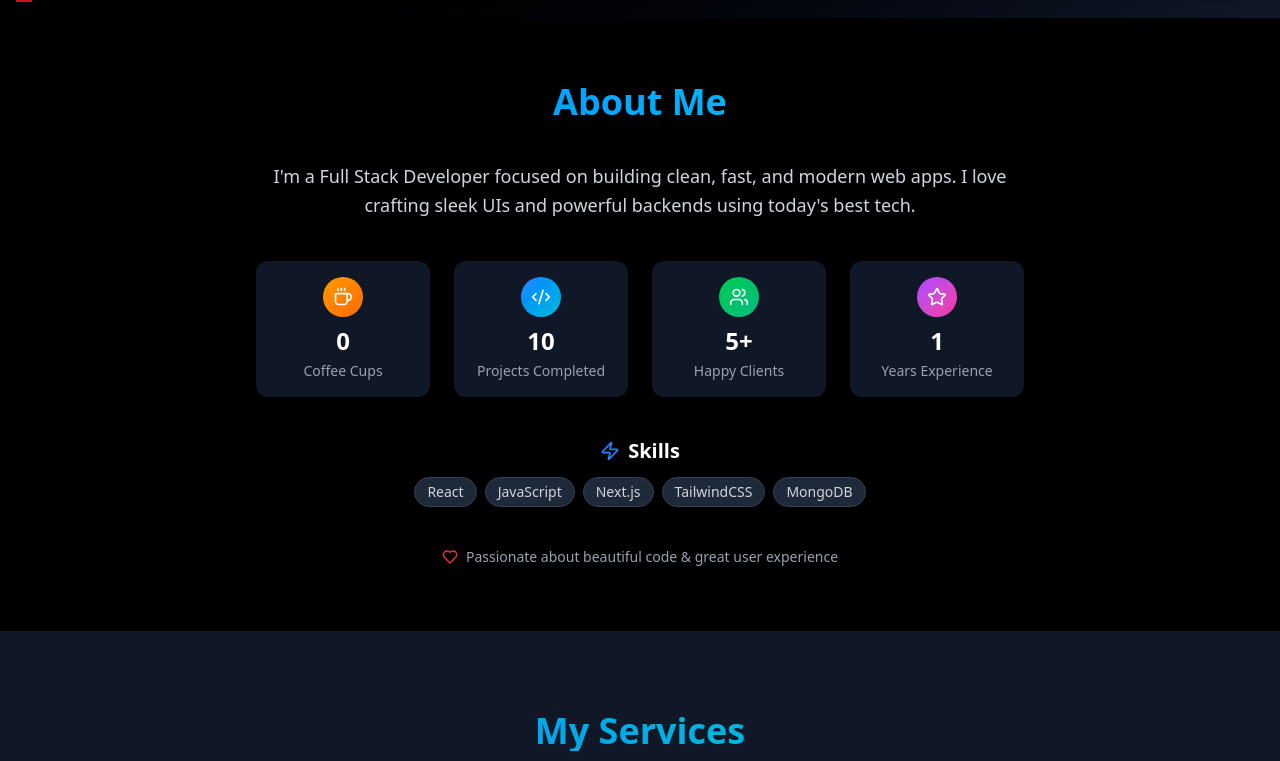
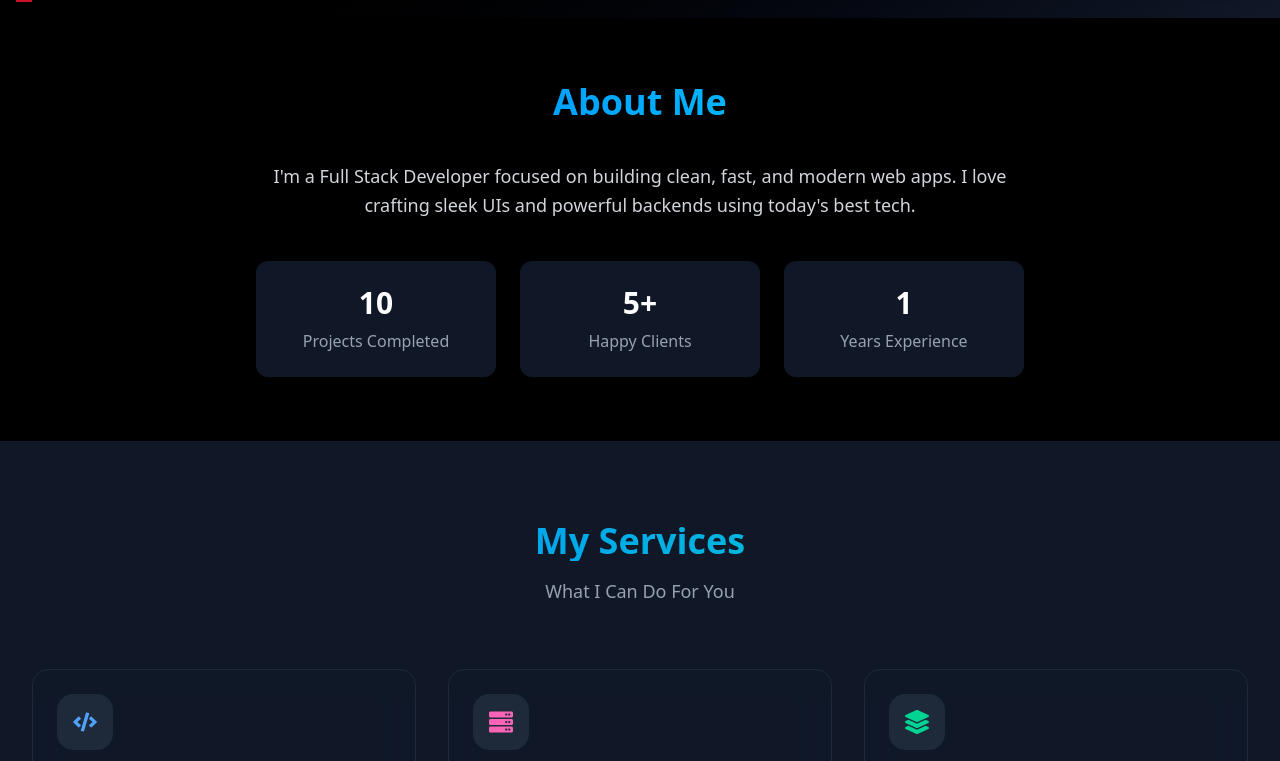
Before and after one commit to AbdulRehman817/New-Portfolio, a React (Vite) app: page / in a window 1280 px wide. Shown: the part 782-1543 px from the top of the page. Built offline with nearby package versions, Linux system fonts and the light colour scheme.

Commit message:
Update About.tsx

```diff
--- a/src/components/About.tsx
+++ b/src/components/About.tsx
@@ -1,5 +1,4 @@
 import { useInView } from "react-intersection-observer";
-import { Code2, Star, Coffee, Users, Zap, Heart } from "lucide-react";
 import CountUp from "react-countup";
 import { motion } from "framer-motion";
 
@@ -7,13 +6,10 @@ export default function About() {
   const [ref, inView] = useInView({ triggerOnce: true, threshold: 0.2 });
 
   const stats = [
-    { icon: Coffee, value: 0, label: "Coffee Cups", color: "from-amber-500 to-orange-500" },
-    { icon: Code2, value: 10, label: "Projects Completed", color: "from-blue-500 to-cyan-500" },
-    { icon: Users, value: 5, label: "Happy Clients", color: "from-green-500 to-emerald-500" },
-    { icon: Star, value: 1, label: "Years Experience", color: "from-purple-500 to-pink-500" },
+    { value: 10, label: "Projects Completed" },
+    { value: 5, label: "Happy Clients" },
+    { value: 1, label: "Years Experience" },
   ];
-
-  const skills = ["React", "JavaScript", "Next.js", "TailwindCSS", "MongoDB"];
 
   return (
     <section ref={ref} className="py-16 px-4 bg-black text-white">
@@ -21,59 +17,29 @@ export default function About() {
         initial={{ opacity: 0, y: 30 }}
         animate={inView ? { opacity: 1, y: 0 } : {}}
         transition={{ duration: 0.6, ease: "easeOut" }}
-        className="max-w-3xl mx-auto space-y-10 text-center"
+        className="max-w-3xl mx-auto text-center space-y-10"
       >
-        <h2 className="text-4xl font-bold bg-gradient-to-r from-blue-500 to-cyan-400 text-transparent bg-clip-text">
+        <h2 className="text-4xl font-bold text-transparent bg-clip-text bg-gradient-to-r from-blue-500 to-cyan-400">
           About Me
         </h2>
 
         <p className="text-gray-300 text-lg leading-relaxed">
-          I'm a Full Stack Developer focused on building clean, fast, and modern web apps.
-          I love crafting sleek UIs and powerful backends using today's best tech.
+          I'm a Full Stack Developer focused on building clean, fast, and modern web apps. I love crafting sleek UIs and powerful backends using today's best tech.
         </p>
 
-        {/* Stats */}
-        <div className="grid grid-cols-2 sm:grid-cols-4 gap-6 justify-center">
+        <div className="grid grid-cols-1 sm:grid-cols-3 gap-6">
           {stats.map((stat) => (
             <div
               key={stat.label}
-              className="bg-gray-900 rounded-xl p-4 shadow-md hover:shadow-xl transition-all duration-300"
+              className="bg-gray-900 rounded-xl p-6 shadow-md"
             >
-              <div
-                className={`w-10 h-10 mx-auto mb-2 flex items-center justify-center rounded-full bg-gradient-to-br ${stat.color}`}
-              >
-                <stat.icon className="w-5 h-5 text-white" />
-              </div>
-              <h3 className="text-2xl font-semibold">
+              <h3 className="text-3xl font-bold">
                 {inView && <CountUp end={stat.value} duration={2} />}
-                {stat.value === 5 && "+"}
+                {stat.label === "Happy Clients" && "+"}
               </h3>
-              <p className="text-sm text-gray-400 mt-1">{stat.label}</p>
+              <p className="text-gray-400 mt-2">{stat.label}</p>
             </div>
           ))}
-        </div>
-
-        {/* Skills */}
-        <div>
-          <h3 className="text-xl font-semibold mb-3 flex items-center justify-center gap-2">
-            <Zap className="text-blue-500 w-5 h-5" />
-            Skills
-          </h3>
-          <div className="flex flex-wrap justify-center gap-2">
-            {skills.map((skill) => (
-              <span
-                key={skill}
-                className="px-3 py-1 text-sm bg-gray-800 border border-gray-700 rounded-full text-gray-300"
-              >
-                {skill}
-              </span>
-            ))}
-          </div>
-        </div>
-
-        <div className="flex items-center justify-center gap-2 text-gray-400 text-sm">
-          <Heart className="w-4 h-4 text-red-500" />
-          Passionate about beautiful code & great user experience
         </div>
       </motion.div>
     </section>
```
